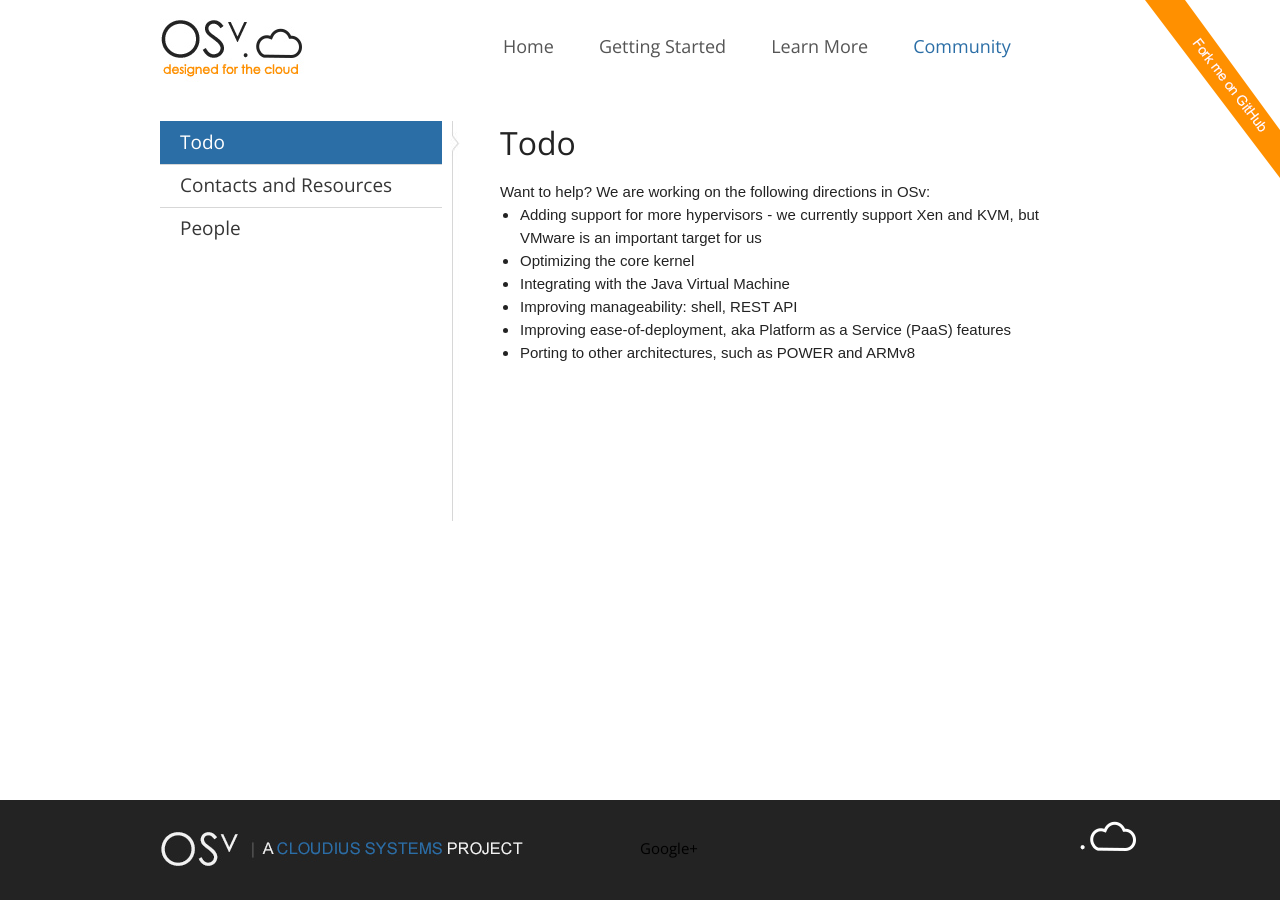
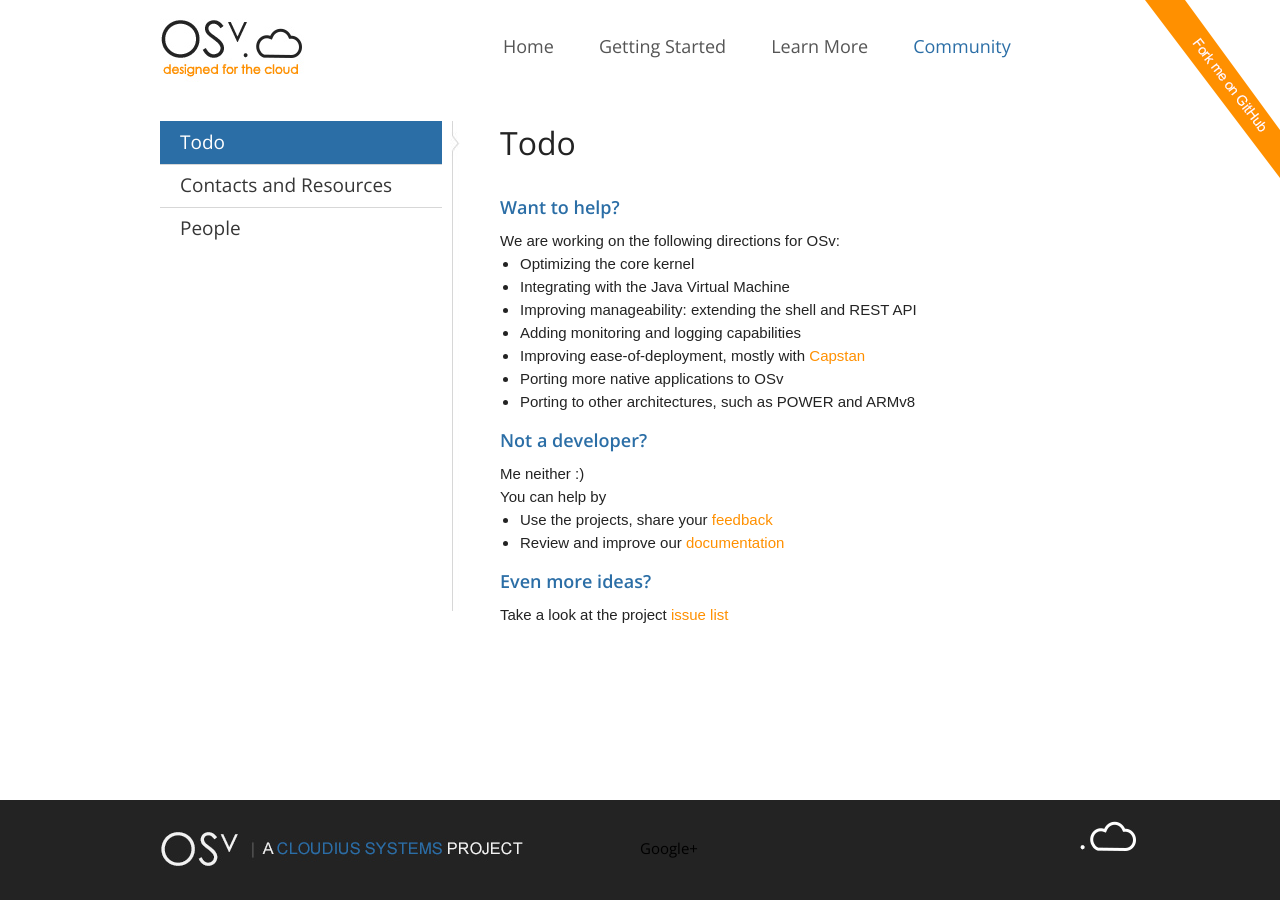
Before and after one commit to osv-io/osv-io.github.io, a Jekyll site: the page built from _posts/community/0000-10-01-todo.md, in a window 1280 px wide. Built offline with Jekyll 4.4.1, drawn with Linux system fonts in a browser that asks for light colours.

Commit message:
update todo list

```diff
--- a/_posts/community/0000-10-01-todo.md
+++ b/_posts/community/0000-10-01-todo.md
@@ -5,19 +5,33 @@ category: community
 show_heading: yes
 nav: community
 ---
-
-Want to help?
-We are working on the following directions in OSv:
-<!--more-->
-
-- Adding support for more hypervisors - we currently support Xen and KVM, but VMware is an important target for us
+### Want to help?
+We are working on the following directions for OSv:
 
 - Optimizing the core kernel
 
 - Integrating with the Java Virtual Machine
 
-- Improving manageability: shell, REST API
+- Improving manageability: extending the shell and REST API
 
-- Improving ease-of-deployment, aka Platform as a Service (PaaS) features
+- Adding monitoring and logging capabilities
+
+- Improving ease-of-deployment, mostly with
+  [Capstan](https://github.com/cloudius-systems/capstan)
+
+- Porting more native applications to OSv
 
 - Porting to other architectures, such as POWER and ARMv8
+
+### Not a developer?
+Me neither :)
+
+You can help by
+
+- Use the projects, share your
+[feedback](https://groups.google.com/forum/#!forum/osv-dev)
+
+- Review and improve our [documentation](https://github.com/cloudius-systems/osv/wiki)
+
+### Even more ideas?
+Take a look at the project [issue list](https://github.com/cloudius-systems/osv/issues?state=open)
```
